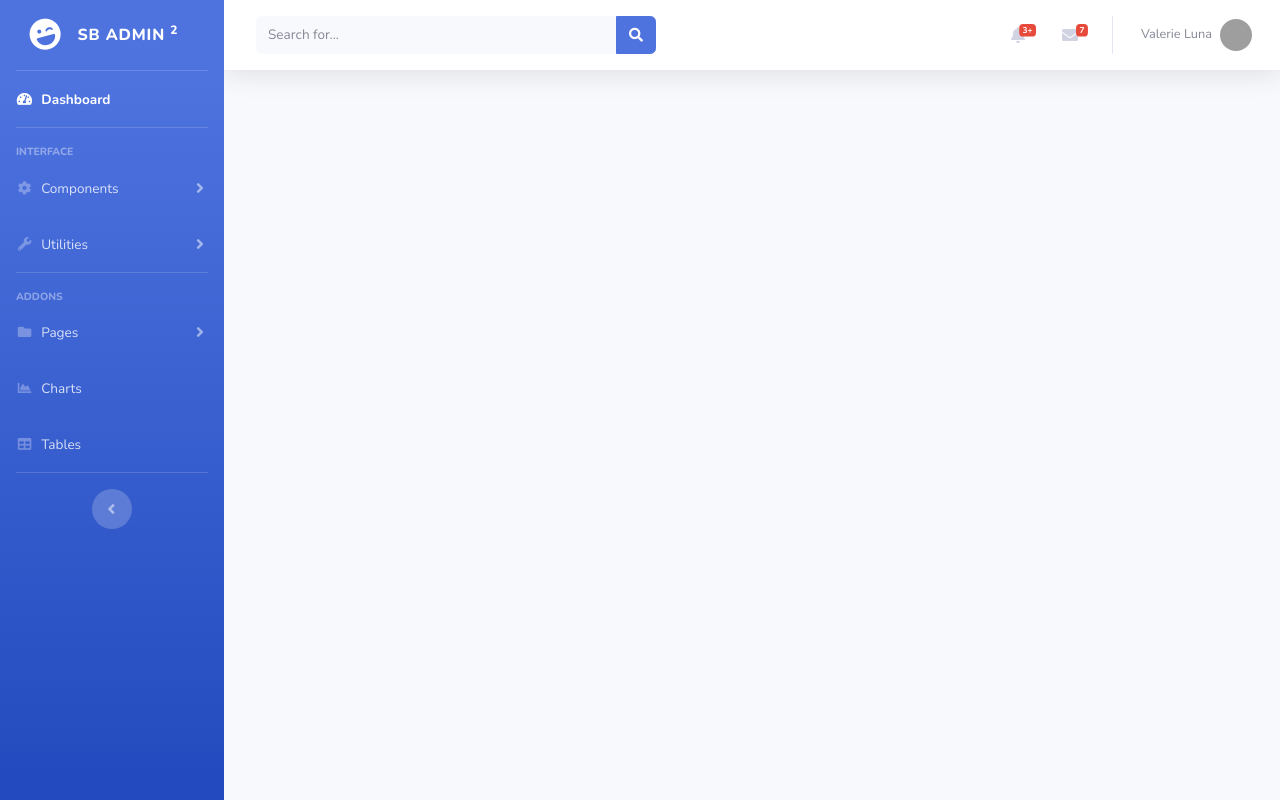
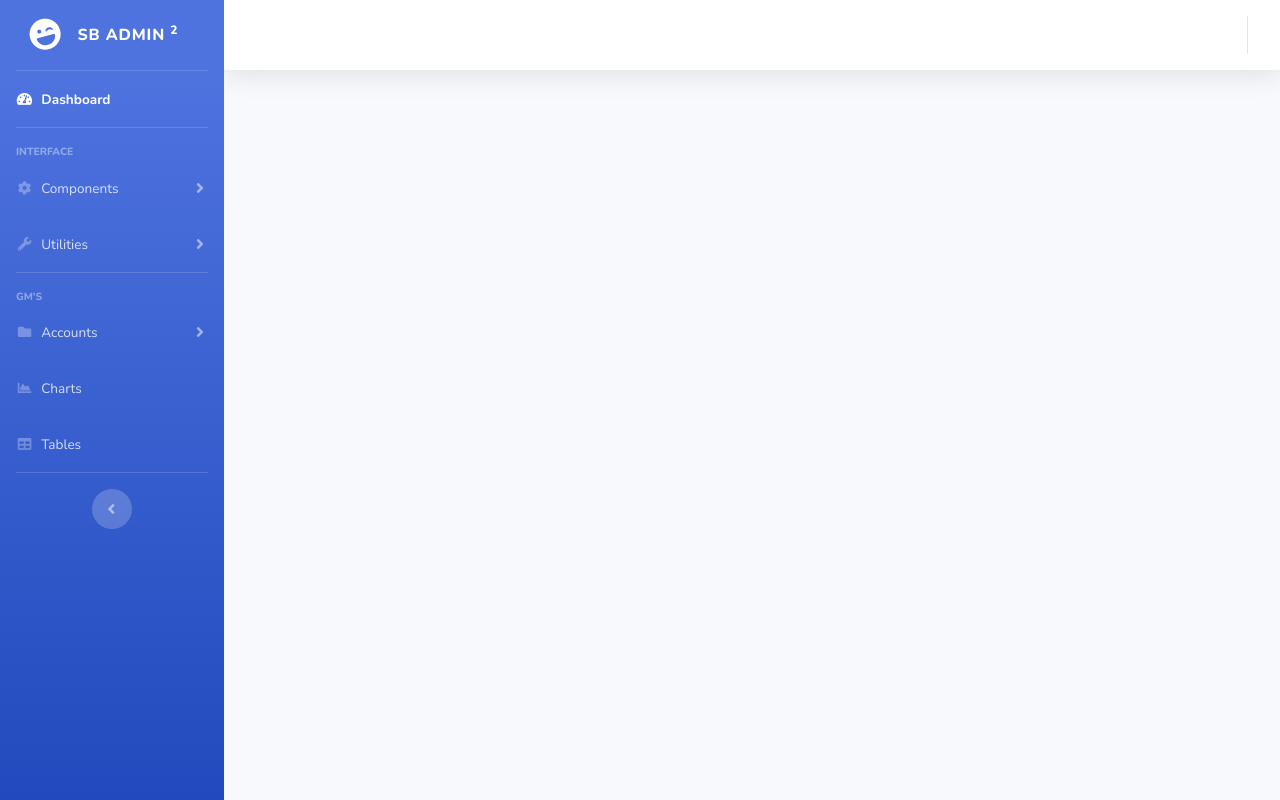
Before and after one commit to kikaio/portfolio_django, a Django app: page /gmtool in a window 1280 px wide. Run offline with Django 3.2, Linux system fonts and the light colour scheme; parts of the project's set-up code (start-up, migrations or seed data) failed here and were passed over; some libraries are stand-ins or nearby versions; grey boxes are pictures that could not be loaded.

Commit message:
side bar에 login 관련 메뉴 항목 적용

```diff
--- a/templates/gmtool/nav_bar.html
+++ b/templates/gmtool/nav_bar.html
@@ -1,5 +1,4 @@
 {% block nav_bar %}
-<!-- Topbar -->
 <nav class="navbar navbar-expand navbar-light bg-white topbar mb-4 static-top shadow">
 
 <!-- Sidebar Toggle (Topbar) -->
@@ -8,9 +7,22 @@
 </button>
 
 <!-- Topbar Search -->
-<form class="d-none d-sm-inline-block form-inline mr-auto ml-md-3 my-2 my-md-0 mw-100 navbar-search">
+{% if search_from %}
+<form class="d-none d-sm-inline-block form-inline mr-auto ml-md-3 my-2 my-md-0 mw-100 navbar-search"
+      method="GET" action="" >
 <div class="input-group">
-  <input type="text" class="form-control bg-light border-0 small" placeholder="Search for..." aria-label="Search" aria-describedby="basic-addon2">
+  {% csrf_token %}
+  {% if search_form.tag%}
+  {{search_form.tag}}
+  {% endif %}
+
+  <input type="text"
+         value="{{search_form.text}}"
+         class="form-control bg-light border-0 small"
+         placeholder="Search for..."
+         aria-label="Search"
+         aria-describedby="basic-addon2"
+  >
   <div class="input-group-append">
     <button class="btn btn-primary" type="button">
       <i class="fas fa-search fa-sm"></i>
@@ -18,137 +30,14 @@
   </div>
 </div>
 </form>
+{% endif %}
 
 <!-- Topbar Navbar -->
 <ul class="navbar-nav ml-auto">
 
-<!-- Nav Item - Search Dropdown (Visible Only XS) -->
-<li class="nav-item dropdown no-arrow d-sm-none">
-  <a class="nav-link dropdown-toggle" href="#" id="searchDropdown" role="button" data-toggle="dropdown" aria-haspopup="true" aria-expanded="false">
-    <i class="fas fa-search fa-fw"></i>
-  </a>
-  <!-- Dropdown - Messages -->
-  <div class="dropdown-menu dropdown-menu-right p-3 shadow animated--grow-in" aria-labelledby="searchDropdown">
-    <form class="form-inline mr-auto w-100 navbar-search">
-      <div class="input-group">
-        <input type="text" class="form-control bg-light border-0 small" placeholder="Search for..." aria-label="Search" aria-describedby="basic-addon2">
-        <div class="input-group-append">
-          <button class="btn btn-primary" type="button">
-            <i class="fas fa-search fa-sm"></i>
-          </button>
-        </div>
-      </div>
-    </form>
-  </div>
-</li>
-
-<!-- Nav Item - Alerts -->
-<li class="nav-item dropdown no-arrow mx-1">
-  <a class="nav-link dropdown-toggle" href="#" id="alertsDropdown" role="button" data-toggle="dropdown" aria-haspopup="true" aria-expanded="false">
-    <i class="fas fa-bell fa-fw"></i>
-    <!-- Counter - Alerts -->
-    <span class="badge badge-danger badge-counter">3+</span>
-  </a>
-  <!-- Dropdown - Alerts -->
-  <div class="dropdown-list dropdown-menu dropdown-menu-right shadow animated--grow-in" aria-labelledby="alertsDropdown">
-    <h6 class="dropdown-header">
-      Alerts Center
-    </h6>
-    <a class="dropdown-item d-flex align-items-center" href="#">
-      <div class="mr-3">
-        <div class="icon-circle bg-primary">
-          <i class="fas fa-file-alt text-white"></i>
-        </div>
-      </div>
-      <div>
-        <div class="small text-gray-500">December 12, 2019</div>
-        <span class="font-weight-bold">A new monthly report is ready to download!</span>
-      </div>
-    </a>
-    <a class="dropdown-item d-flex align-items-center" href="#">
-      <div class="mr-3">
-        <div class="icon-circle bg-success">
-          <i class="fas fa-donate text-white"></i>
-        </div>
-      </div>
-      <div>
-        <div class="small text-gray-500">December 7, 2019</div>
-        $290.29 has been deposited into your account!
-      </div>
-    </a>
-    <a class="dropdown-item d-flex align-items-center" href="#">
-      <div class="mr-3">
-        <div class="icon-circle bg-warning">
-          <i class="fas fa-exclamation-triangle text-white"></i>
-        </div>
-      </div>
-      <div>
-        <div class="small text-gray-500">December 2, 2019</div>
-        Spending Alert: We've noticed unusually high spending for your account.
-      </div>
-    </a>
-    <a class="dropdown-item text-center small text-gray-500" href="#">Show All Alerts</a>
-  </div>
-</li>
-
-<!-- Nav Item - Messages -->
-<li class="nav-item dropdown no-arrow mx-1">
-  <a class="nav-link dropdown-toggle" href="#" id="messagesDropdown" role="button" data-toggle="dropdown" aria-haspopup="true" aria-expanded="false">
-    <i class="fas fa-envelope fa-fw"></i>
-    <!-- Counter - Messages -->
-    <span class="badge badge-danger badge-counter">7</span>
-  </a>
-  <!-- Dropdown - Messages -->
-  <div class="dropdown-list dropdown-menu dropdown-menu-right shadow animated--grow-in" aria-labelledby="messagesDropdown">
-    <h6 class="dropdown-header">
-      Message Center
-    </h6>
-    <a class="dropdown-item d-flex align-items-center" href="#">
-      <div class="dropdown-list-image mr-3">
-        <img class="rounded-circle" src="https://source.unsplash.com/fn_BT9fwg_E/60x60" alt="">
-        <div class="status-indicator bg-success"></div>
-      </div>
-      <div class="font-weight-bold">
-        <div class="text-truncate">Hi there! I am wondering if you can help me with a problem I've been having.</div>
-        <div class="small text-gray-500">Emily Fowler · 58m</div>
-      </div>
-    </a>
-    <a class="dropdown-item d-flex align-items-center" href="#">
-      <div class="dropdown-list-image mr-3">
-        <img class="rounded-circle" src="https://source.unsplash.com/AU4VPcFN4LE/60x60" alt="">
-        <div class="status-indicator"></div>
-      </div>
-      <div>
-        <div class="text-truncate">I have the photos that you ordered last month, how would you like them sent to you?</div>
-        <div class="small text-gray-500">Jae Chun · 1d</div>
-      </div>
-    </a>
-    <a class="dropdown-item d-flex align-items-center" href="#">
-      <div class="dropdown-list-image mr-3">
-        <img class="rounded-circle" src="https://source.unsplash.com/CS2uCrpNzJY/60x60" alt="">
-        <div class="status-indicator bg-warning"></div>
-      </div>
-      <div>
-        <div class="text-truncate">Last month's report looks great, I am very happy with the progress so far, keep up the good work!</div>
-        <div class="small text-gray-500">Morgan Alvarez · 2d</div>
-      </div>
-    </a>
-    <a class="dropdown-item d-flex align-items-center" href="#">
-      <div class="dropdown-list-image mr-3">
-        <img class="rounded-circle" src="https://source.unsplash.com/Mv9hjnEUHR4/60x60" alt="">
-        <div class="status-indicator bg-success"></div>
-      </div>
-      <div>
-        <div class="text-truncate">Am I a good boy? The reason I ask is because someone told me that people say this to all dogs, even if they aren't good...</div>
-        <div class="small text-gray-500">Chicken the Dog · 2w</div>
-      </div>
-    </a>
-    <a class="dropdown-item text-center small text-gray-500" href="#">Read More Messages</a>
-  </div>
-</li>
-
 <div class="topbar-divider d-none d-sm-block"></div>
 
+{%if user.is_authenticated%}
 <!-- Nav Item - User Information -->
 <li class="nav-item dropdown no-arrow">
   <a class="nav-link dropdown-toggle" href="#" id="userDropdown" role="button" data-toggle="dropdown" aria-haspopup="true" aria-expanded="false">
@@ -176,9 +65,9 @@
     </a>
   </div>
 </li>
+{%endif%}
 
 </ul>
 
 </nav>
-<!-- End of Topbar -->
 {% endblock %}
--- a/templates/gmtool/sidebar.html
+++ b/templates/gmtool/sidebar.html
@@ -67,21 +67,25 @@
 
     <!-- Heading -->
     <div class="sidebar-heading">
-        Addons
+        Gm's
     </div>
 
     <!-- Nav Item - Pages Collapse Menu -->
     <li class="nav-item">
         <a class="nav-link collapsed" href="#" data-toggle="collapse" data-target="#collapsePages" aria-expanded="true" aria-controls="collapsePages">
             <i class="fas fa-fw fa-folder"></i>
-          <span>Pages</span>
+            <span>Accounts</span>
         </a>
         <div id="collapsePages" class="collapse" aria-labelledby="headingPages" data-parent="#accordionSidebar">
             <div class="bg-white py-2 collapse-inner rounded">
                 <h6 class="collapse-header">Login Screens:</h6>
+                {% if user.is_authenticated%}
                 <a class="collapse-item" href="login.html">Login</a>
+                <a class="collapse-item" href="forgot-password.html">Change Password</a>
+                {%else%}
                 <a class="collapse-item" href="register.html">Register</a>
                 <a class="collapse-item" href="forgot-password.html">Forgot Password</a>
+                {% endif %}
                 <div class="collapse-divider"></div>
                 <h6 class="collapse-header">Other Pages:</h6>
                 <a class="collapse-item" href="404.html">404 Page</a>
```
Lines whose indentation alone changed are shown as unchanged.
